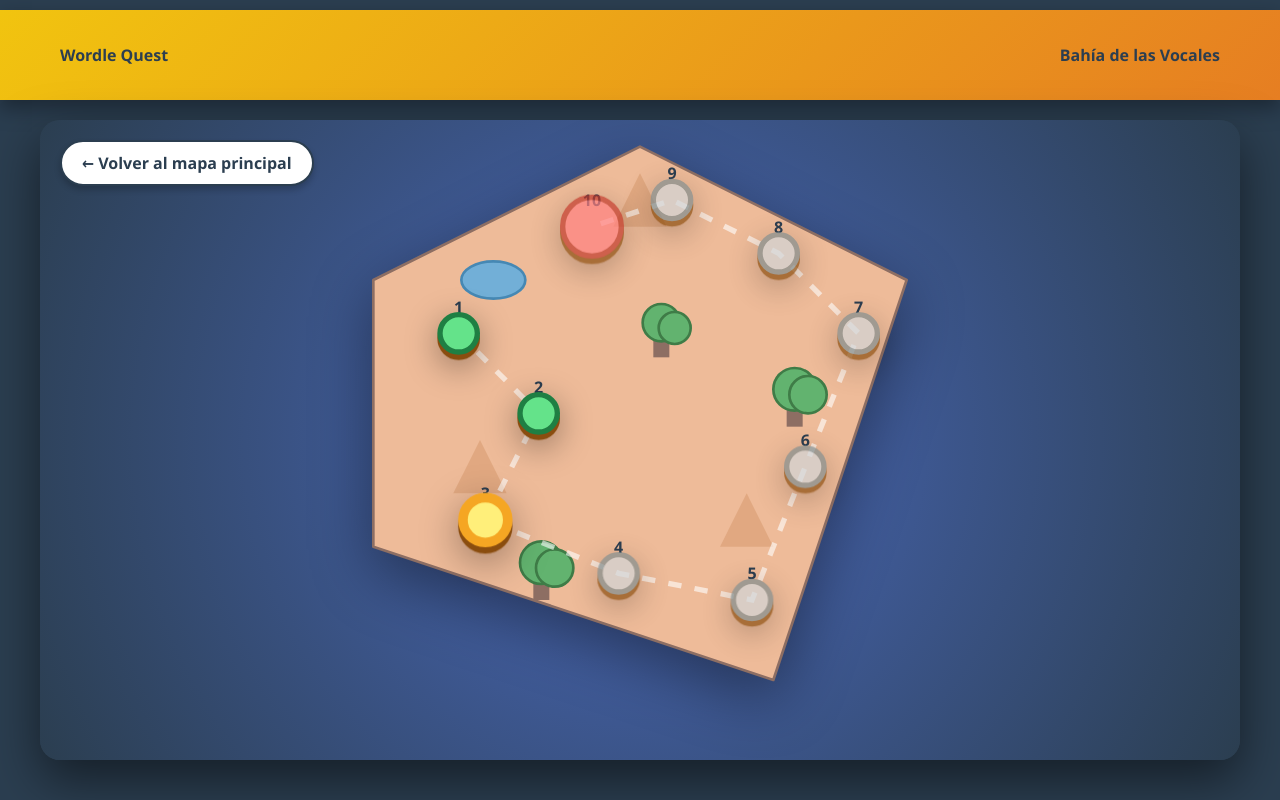
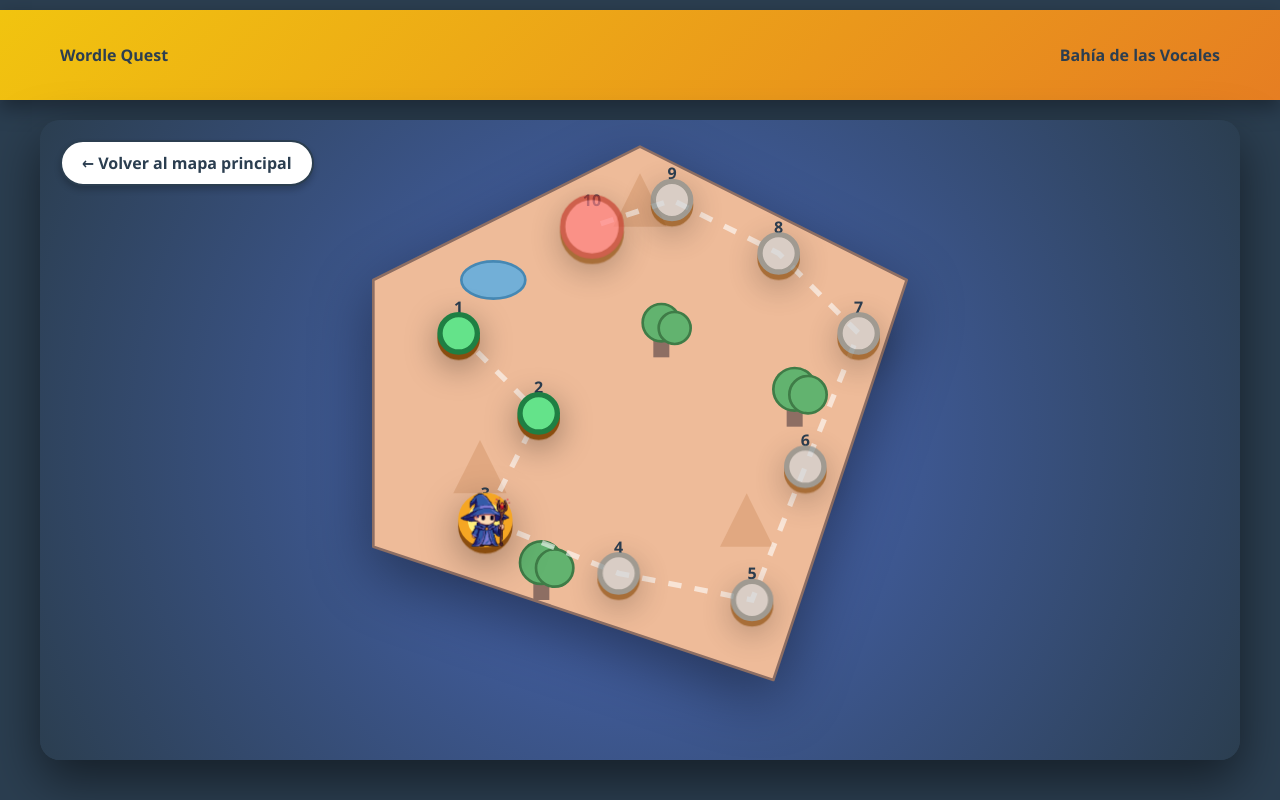
Before and after one commit to ignacioatienzac/Mapa-juegos, a plain HTML site: page mapas/pais-1.html in a window 1280 px wide. Drawn offline with Linux system fonts and the light colour scheme.

Commit message:
Add hero character to country map

```diff
--- a/mapas/pais-1.html
+++ b/mapas/pais-1.html
@@ -228,6 +228,10 @@
         }
         .btn-play:hover { background: #219150; }
 
+        .hero-character {
+            transition: transform 0.3s ease;
+        }
+
     </style>
 </head>
 <body>
@@ -359,6 +363,16 @@
                 <circle cx="132" cy="480" r="10" class="level-circle" />
             </g>
 
+            <image
+                id="hero-character"
+                class="hero-character"
+                href="../personajes/protagonista-1.png"
+                x="82"
+                y="580"
+                width="20"
+                height="20"
+            />
+
         </svg>
 
         <!-- Panel Flotante de Información -->
```
